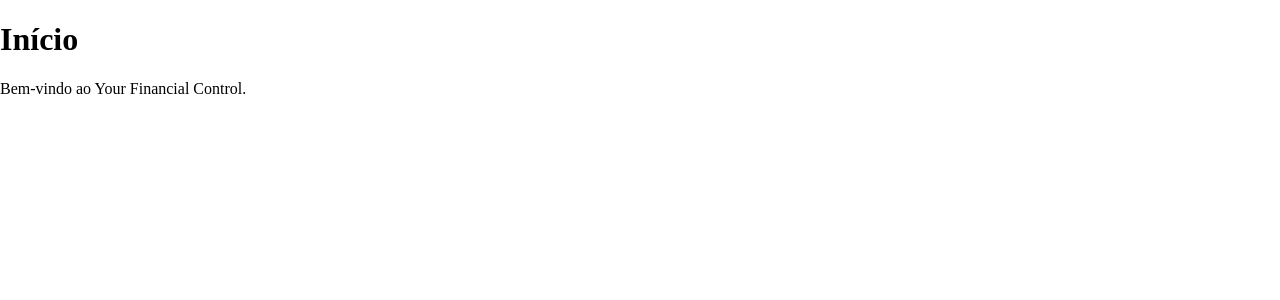
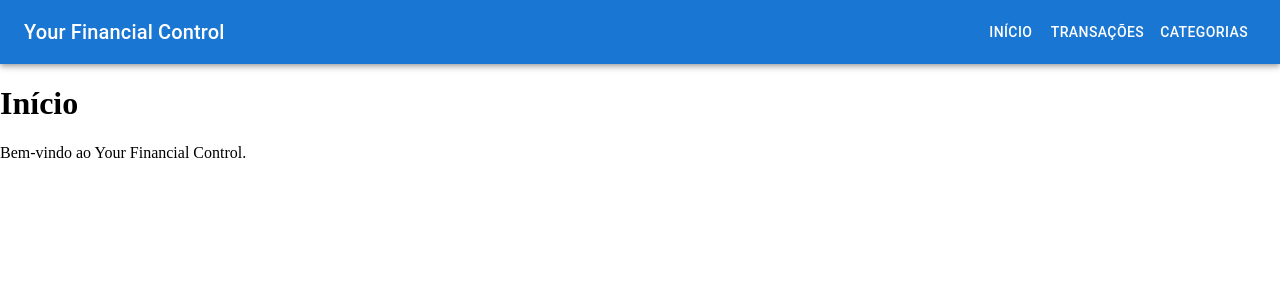
Before and after one commit to Matheus-Lacerda-Da-silva/Your-Financial-Control, a React (Vite) app in the folder frontend/: page / in a window 1280 px wide. Shown: the top 300 px of the page. Built offline with nearby package versions, Linux system fonts and the light colour scheme.

Commit message:
Add application navigation

```diff
--- a/frontend/src/App.tsx
+++ b/frontend/src/App.tsx
@@ -1,4 +1,6 @@
 import { BrowserRouter, Routes, Route } from 'react-router-dom'
+
+import Navbar from './components/Navbar'
 
 import Inicio from './pages/Inicio'
 import Transacoes from './pages/Transacoes'
@@ -7,6 +9,8 @@
 function App() {
   return (
     <BrowserRouter>
+      <Navbar />
+
       <Routes>
         <Route path="/" element={<Inicio />} />
         <Route path="/transacoes" element={<Transacoes />} />
--- /dev/null
+++ b/frontend/src/components/Navbar.tsx
@@ -0,0 +1,37 @@
+import { AppBar, Button, Toolbar, Typography } from '@mui/material'
+import { Link } from 'react-router-dom'
+
+function Navbar() {
+  return (
+    <AppBar position="static">
+      <Toolbar>
+        <Typography
+          variant="h6"
+          component={Link}
+          to="/"
+          sx={{
+            flexGrow: 1,
+            color: 'inherit',
+            textDecoration: 'none',
+          }}
+        >
+          Your Financial Control
+        </Typography>
+
+        <Button color="inherit" component={Link} to="/">
+          Início
+        </Button>
+
+        <Button color="inherit" component={Link} to="/transacoes">
+          Transações
+        </Button>
+
+        <Button color="inherit" component={Link} to="/categorias">
+          Categorias
+        </Button>
+      </Toolbar>
+    </AppBar>
+  )
+}
+
+export default Navbar
```
